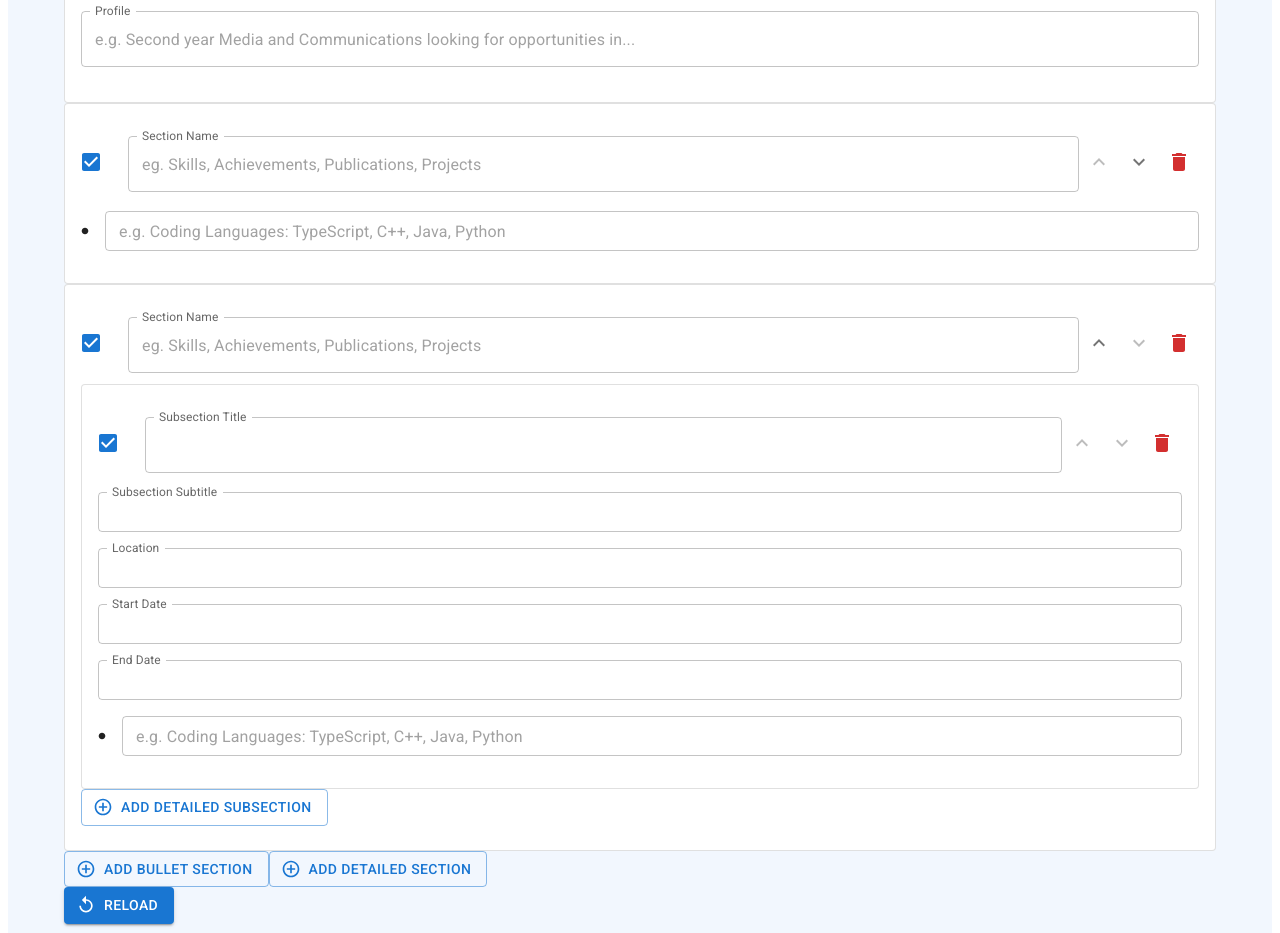
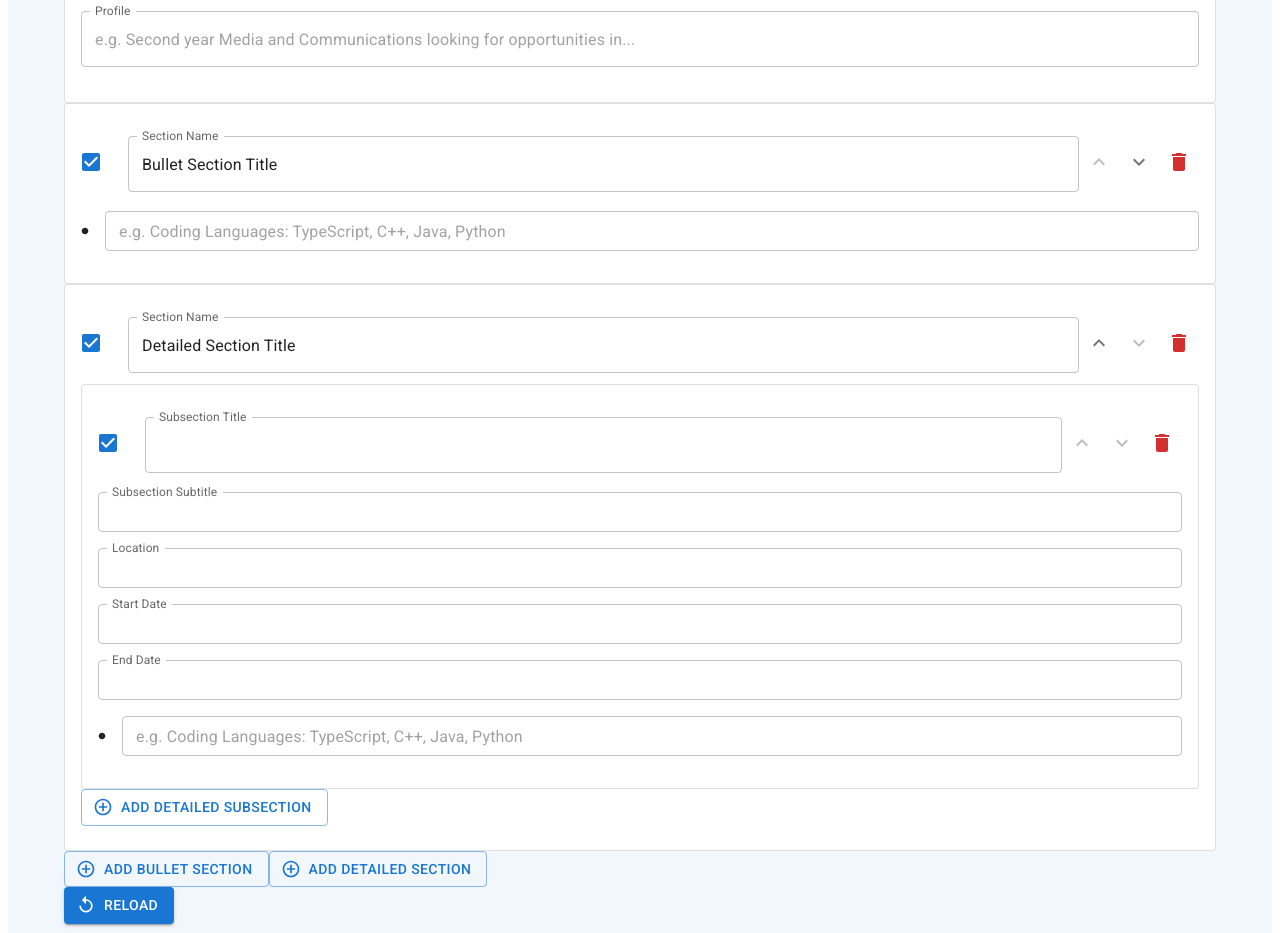
Before and after one commit to chuahxinyu/cissa-summerhack-2023, a React (Vite) app: page / in a window 1280 px wide. Shown: the part 1060-1993 px from the top of the page. Built offline with nearby package versions, Linux system fonts and the light colour scheme.

Commit message:
Fixed Section Titles

```diff
--- a/src/components/InputDataSections/BulletSection.tsx
+++ b/src/components/InputDataSections/BulletSection.tsx
@@ -47,7 +47,7 @@ const BulletSection: React.FC<BulletSectionProps> = ({
           <Box sx={{ width: '100%' }}>
             <TextInputField
               label="Section Name"
-              name={`sections.${index}.sectionName`}
+              name={`sections.${index}.sectionTitle`}
               placeholder="eg. Skills, Achievements, Publications, Projects"
             />
           </Box>
--- a/src/components/InputDataSections/DetailedSection.tsx
+++ b/src/components/InputDataSections/DetailedSection.tsx
@@ -44,7 +44,7 @@ const DetailedSection: React.FC<DetailedSectionProps> = ({
           <Box sx={{ width: '100%' }}>
             <TextInputField
               label="Section Name"
-              name={`sections.${index}.sectionName`}
+              name={`sections.${index}.sectionTitle`}
               placeholder="eg. Skills, Achievements, Publications, Projects"
             />
           </Box>
--- a/src/templates/template1.ts
+++ b/src/templates/template1.ts
@@ -88,7 +88,6 @@ body {
     background: white;
     color: black;
     font: 18px 'Helvetica Neue', Arial, sans-serif;
-    width: 100px;
 }
 ul {
   padding-inline-start: 1rem;
```
